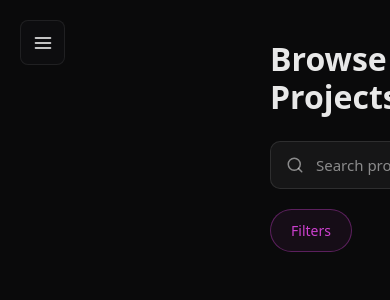
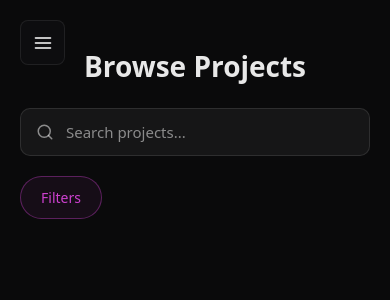
Before and after one commit to deepp5/CSync, a React (Vite) app in the folder frontend/: page /home in a window 390 px wide. Shown: the top 300 px of the page. Built offline with nearby package versions, Linux system fonts and the light colour scheme.

Commit message:
Home page UI fixes. Home page is ready for deploying

```diff
--- a/frontend/src/Components/HomePage/Cards/Card.css
+++ b/frontend/src/Components/HomePage/Cards/Card.css
@@ -5,7 +5,6 @@
     padding: 24px;
     cursor: pointer;
     min-height: 280px;
-    max-width: 320px;
     width: 100%;
     display: flex;
     flex-direction: column;
--- a/frontend/src/Components/HomePage/Grid/Grid.css
+++ b/frontend/src/Components/HomePage/Grid/Grid.css
@@ -1,9 +1,71 @@
+.home-container {
+    display: flex;
+    background: #0a0a0b;
+    min-height: 100vh;
+}
+
+.home-content {
+    flex: 1;
+    margin-left: 230px;
+    padding: 40px;
+    color: white;
+    display: flex;
+    flex-direction: column;
+    height: 100vh;
+    overflow-y: auto;
+    overscroll-behavior: contain;
+    transition: margin-left 0.3s ease;
+}
+
+/* When sidebar is closed on desktop */
+/* body[data-sidebar-open="false"] .home-content {
+    margin-left: 70px;
+} */
+
+/* When sidebar is closed on mobile */
+@media (max-width: 768px) {
+    .home-content {
+        margin-left: 0;
+    }
+
+    body[data-sidebar-open="true"] .home-content {
+        margin-left: 0;
+    }
+}
+
+.home-content-wrapper {
+    max-width: 1400px;
+    margin: 0 auto;
+    width: 100%;
+}
+
+.home-header {
+    margin-bottom: 0;
+}
+
+.home-title {
+    font-size: 32px;
+    font-weight: 700;
+    color: #e8e8e8;
+    margin: 0;
+    padding: 0;
+    line-height: 1.2;
+    transition: text-align 0.3s ease;
+}
+
+/* Center title on mobile when sidebar is closed */
+@media (max-width: 768px) {
+    body[data-sidebar-open="false"] .home-title {
+        text-align: center;
+        padding-top: 10px;
+    }
+}
+
 .project-grid {
     display: grid !important;
-    grid-template-columns: repeat(auto-fill, minmax(280px, 320px)) !important;
+    grid-template-columns: repeat(auto-fit, minmax(280px, 1fr)) !important;
     gap: 22px !important;
     width: 100%;
-    justify-content: start;
     border: none !important;
     border-top: none !important;
 }
--- a/frontend/src/Components/HomePage/HomePage.css
+++ b/frontend/src/Components/HomePage/HomePage.css
@@ -4,35 +4,64 @@
     min-height: 100vh;
 }
 
-
-
 .home-content {
     flex: 1;
-    margin-left: 230px !important;
-    padding: 40px !important;
+    margin-left: 230px;
+    padding: 40px;
     color: white;
     display: flex;
     flex-direction: column;
     height: 100vh;
     overflow-y: auto;
     overscroll-behavior: contain;
+    transition: margin-left 0.3s ease;
+}
+
+/* When sidebar is closed on desktop */
+/* body[data-sidebar-open="false"] .home-content {
+    margin-left: 70px;
+} */
+
+/* When sidebar is closed on mobile */
+@media (max-width: 768px) {
+    .home-content {
+        margin-left: 0;
+        padding: 40px 20px;
+    }
+
+    body[data-sidebar-open="true"] .home-content {
+        margin-left: 0;
+    }
 }
 
 .home-content-wrapper {
-    max-width: 1400px !important;
-    margin: 0 auto !important;
-    width: 100% !important;
+    max-width: 1400px;
+    margin: 0 auto;
+    width: 100%;
 }
 
 .home-header {
-    margin-bottom: 0 !important;
+    margin-bottom: 0;
 }
 
 .home-title {
     font-size: 32px;
     font-weight: 700;
     color: #e8e8e8;
-    margin: 0 !important;
-    padding: 0 !important;
+    margin: 0;
+    padding: 0;
     line-height: 1.2;
+    transition: text-align 0.3s ease;
 }
+
+/* Center title on mobile when sidebar is closed */
+@media (max-width: 768px) {
+    body[data-sidebar-open="false"] .home-title {
+        text-align: center;
+        padding-top: 10px;
+    }
+
+    .home-title {
+        font-size: 28px;
+    }
+}
```
